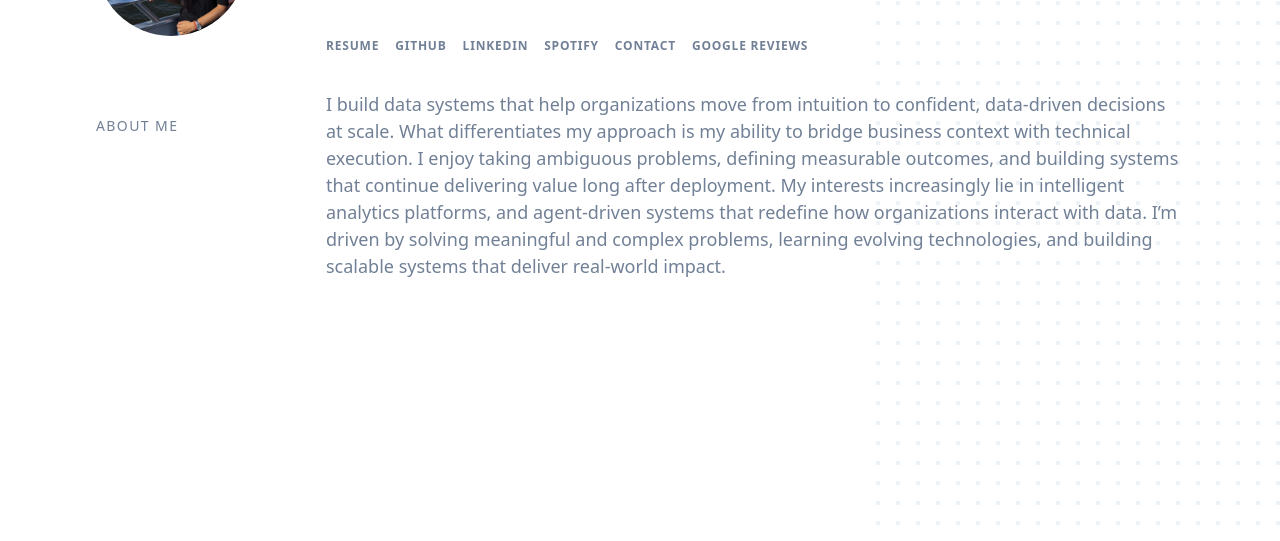
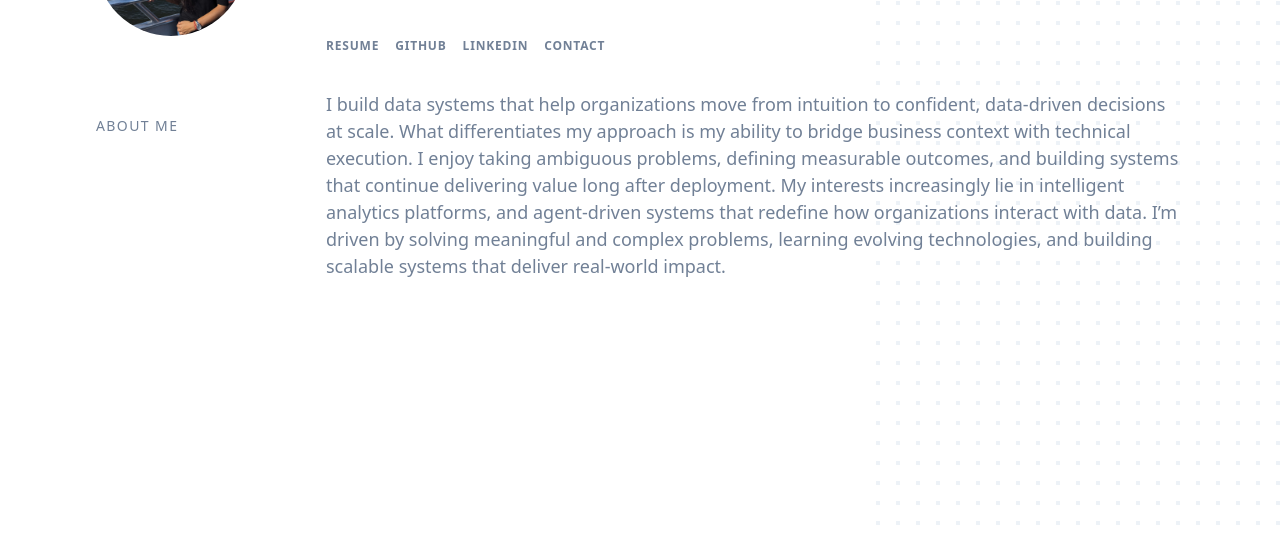
Before and after one commit to apriya3/apriya3.github.io, a Gatsby site: page / in a window 1280 px wide. Shown: the part 259-800 px from the top of the page. Built offline with nearby package versions, Linux system fonts and the light colour scheme; Gatsby itself is replaced by a stand-in of ours.

Commit message:
changed sections

```diff
--- a/src/components/header/index.jsx
+++ b/src/components/header/index.jsx
@@ -90,7 +90,7 @@ const Header = ({ metadata = {}, noBlog = false }) => {
               </a>
             </li>
           )}
-          <li className={classes.item}>
+          {/* <li className={classes.item}>
             <a
               className={classes.link}
               href="https://open.spotify.com/user/93rz4x10dego9i1j96pjbxr5a?si=e93fc9791ca9423b"
@@ -99,7 +99,7 @@ const Header = ({ metadata = {}, noBlog = false }) => {
             >
               Spotify
             </a>
-          </li>
+          </li> */}
           <li className={classes.item}>
             <a
               className={classes.link}
@@ -108,7 +108,7 @@ const Header = ({ metadata = {}, noBlog = false }) => {
               Contact
             </a>
           </li>
-          <li className={classes.item}>
+          {/* <li className={classes.item}>
             <a
               className={classes.link}
               href="https://google.com/maps/contrib/101112107729949975275/reviews/@47.6176503,-122.355194,13z/data=!4m3!8m2!3m1!1e1?authuser=1&entry=ttu&g_ep=EgoyMDI2MDIyMi4wIKXMDSoASAFQAw%3D%3D"
@@ -117,7 +117,7 @@ const Header = ({ metadata = {}, noBlog = false }) => {
             >
               Google Reviews
             </a>
-          </li>
+          </li> */}
         </ul>
       </div>
     </div>
```
